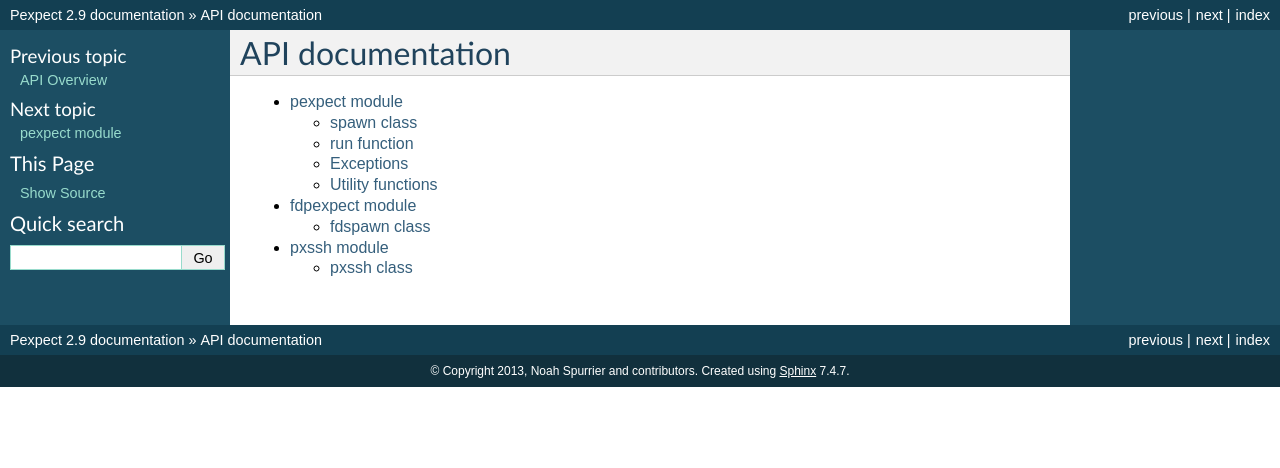
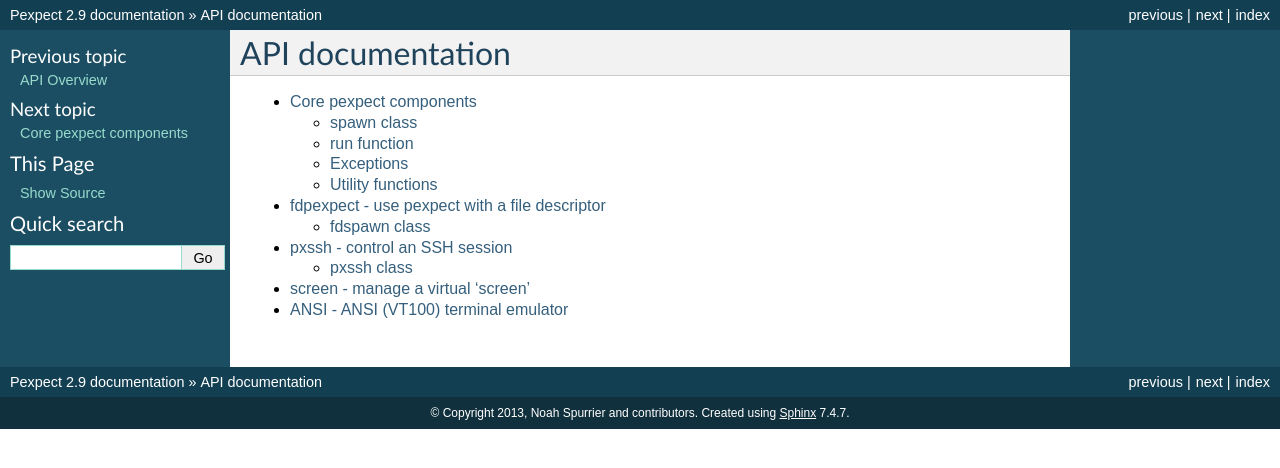
Before and after one commit to pexpect/pexpect, a Sphinx documentation site: the page built from doc/api/index.rst, in a window 1280 px wide. Shown: the top 468 px of the page. Built offline with Sphinx 7.4.7, drawn with Linux system fonts in a browser that asks for light colours.

Commit message:
Document screen and ANSI

```diff
--- a/doc/api/fdpexpect.rst
+++ b/doc/api/fdpexpect.rst
@@ -1,5 +1,5 @@
-fdpexpect module
-================
+fdpexpect - use pexpect with a file descriptor
+==============================================
 
 .. automodule:: pexpect.fdpexpect
 
--- a/doc/api/index.rst
+++ b/doc/api/index.rst
@@ -7,3 +7,5 @@
    pexpect
    fdpexpect
    pxssh
+   screen
+   ANSI
--- a/doc/api/pexpect.rst
+++ b/doc/api/pexpect.rst
@@ -1,5 +1,5 @@
-pexpect module
-==============
+Core pexpect components
+=======================
 
 .. automodule:: pexpect
 
--- a/doc/api/pxssh.rst
+++ b/doc/api/pxssh.rst
@@ -1,5 +1,5 @@
-pxssh module
-============
+pxssh - control an SSH session
+==============================
 
 .. automodule:: pexpect.pxssh
 
--- /dev/null
+++ b/doc/api/screen.rst
@@ -0,0 +1,10 @@
+screen - manage a virtual 'screen'
+==================================
+
+.. automodule:: pexpect.screen
+
+.. autoclass:: screen
+   :members:
+
+   .. automethod:: __init__
+   .. automethod:: __str__
```
Also changed, not shown: doc/api/ANSI.rst (added, +14 -0 lines), 2 other files.
